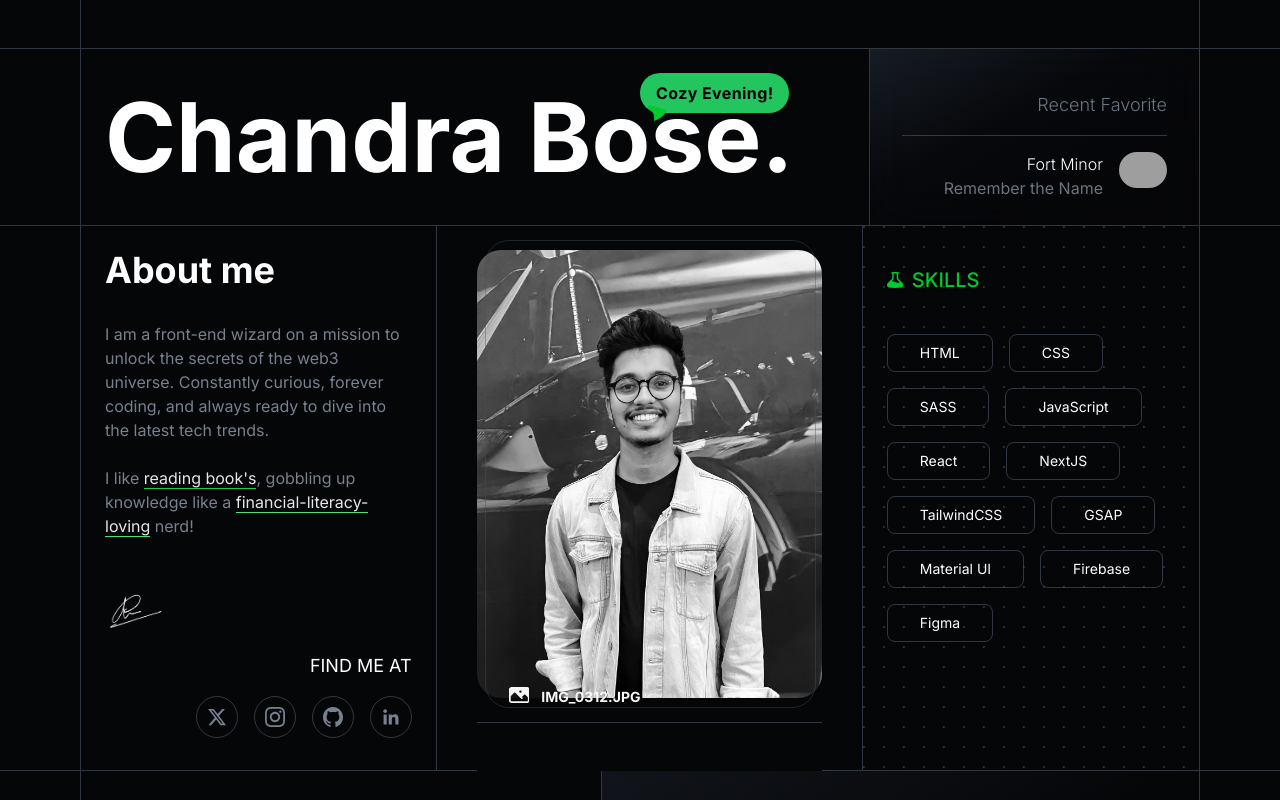
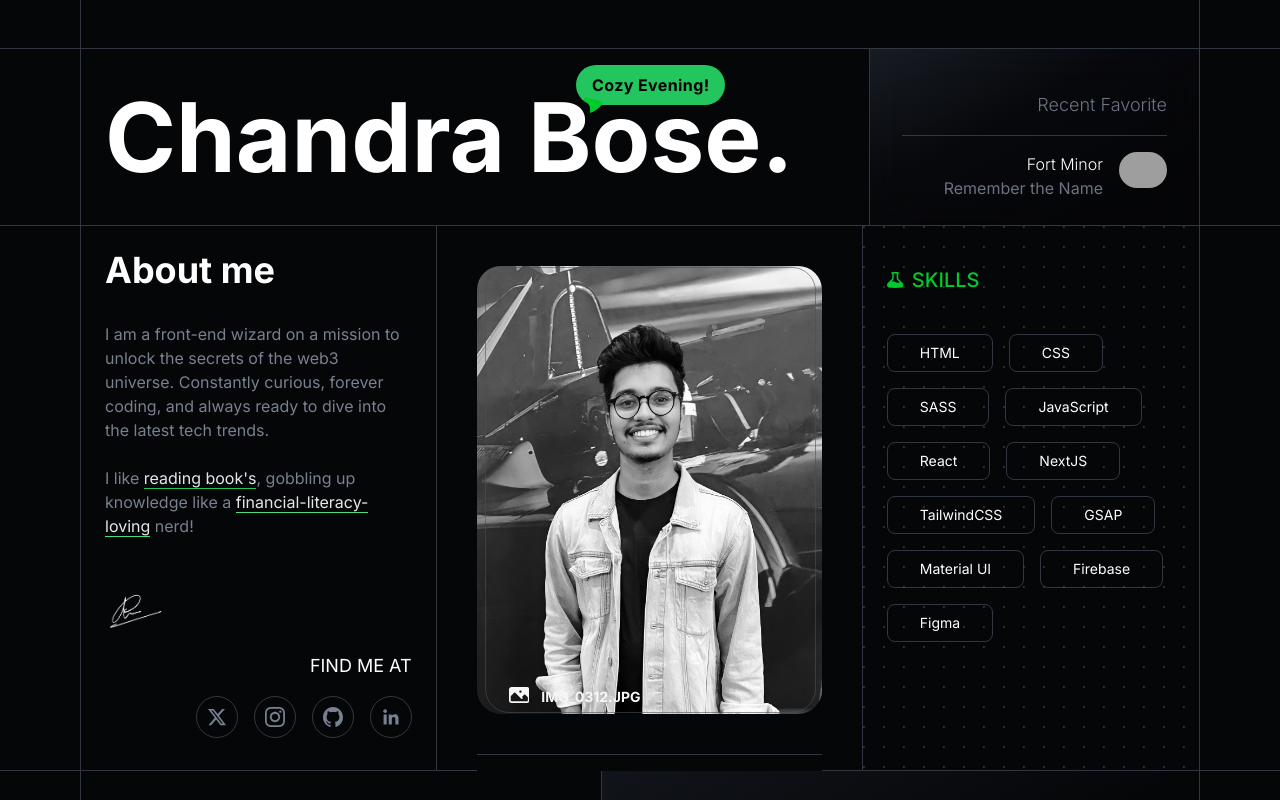
Before and after one commit to chandrabosep/portfolio-1.0, a Next.js app: page / in a window 1280 px wide. Shown: the top 800 px of the page. Built offline with nearby package versions, Linux system fonts and the light colour scheme; grey boxes are pictures that could not be loaded.

Commit message:
build complete

```diff
--- a/app/layout.js
+++ b/app/layout.js
@@ -1,16 +1,21 @@
 import './globals.css'
 import { Inter } from 'next/font/google'
+import Head from 'next/head'; // Import the Head component
 
 const inter = Inter({ subsets: ['latin'] })
 
 export const metadata = {
-  title: 'Create Next App',
-  description: 'Generated by create next app',
+  title: 'Chandra Bose',
+  description: 'Chandra Bose Portfolio Website',
 }
 
 export default function RootLayout({ children }) {
   return (
     <html lang="en">
+      <Head>
+        <title>{metadata.title}</title>
+        <meta name="description" content={metadata.description} />
+      </Head>
       <body className={inter.className}>{children}</body>
     </html>
   )
--- a/app/page.js
+++ b/app/page.js
@@ -27,7 +27,7 @@ const page = () => {
     </div>
       <div className="px-10 md:px-20 border-[#48515ea8] border-y text-6xl md:text-8xl flex justify-between relative">
         <div className='py-12 md:py-10  border-[#48515ea8] border-x px-6 relative text-white w-full font-bold'>Chandra Bose.</div>
-        <div className='absolute  md:flex w-full md:w-1/6 inset-x-[50%] top-3 md:top-6 md:inset-x-2/4'>
+        <div className='absolute  md:flex w-full md:w-1/6 inset-x-[50%] top-3 md:top-4 md:inset-x-[45%]'>
           <div class="px-4  absolute py-2 bg-green-500 font-bold text-base h-fit rounded-full text-black tracking-wide">
             {greetings}
           </div>
@@ -50,10 +50,10 @@ const page = () => {
 
       </div>
       <div className='flex flex-col md:flex-row md:items-bottom md:justify-between'>
-      <div className="px-10 md:p-0  md:w-fit border-[#48515ea8] text-center text-6xl font-bold md:order-2 md:relative">
-        <div className='py-10 md:py-6 border-x md:border-x-0 md:border-b border-[#48515ea8] flex w-full justify-center items-center'>
+      <div className="px-10 md:p-0  md:w-fit border-[#48515ea8] text-center text-6xl font-bold md:order-2 md:relative ">
+        <div className='py-10 border-x md:border-x-0 md:border-b border-[#48515ea8] flex w-full justify-center items-center'>
         <Image src="/profile.jpeg" width={800} height={800} alt="Chandra Bose" class="w-[19rem] relative h-[23rem] md:w-[25rem] md:h-[28rem] rounded-3xl  md:ml-0" />
-        <div className='border-[#48515e67] border hidden md:flex md:w-[96%] self-center rounded-3xl md:left-2 md:h-[86%] absolute'></div>
+        <div className='border-[#48515e94] border hidden md:flex md:w-[96%] self-center rounded-3xl md:left-2 md:h-[82%] absolute'></div>
         <div className='absolute bottom-[25vh] md:bottom-[8vh] md:left-8'>
         <div class="flex space-x-3 z-10">
           <svg viewBox="0 0 18 14" fill="none" class="h-4 text-[#f7f7f7]">
```
